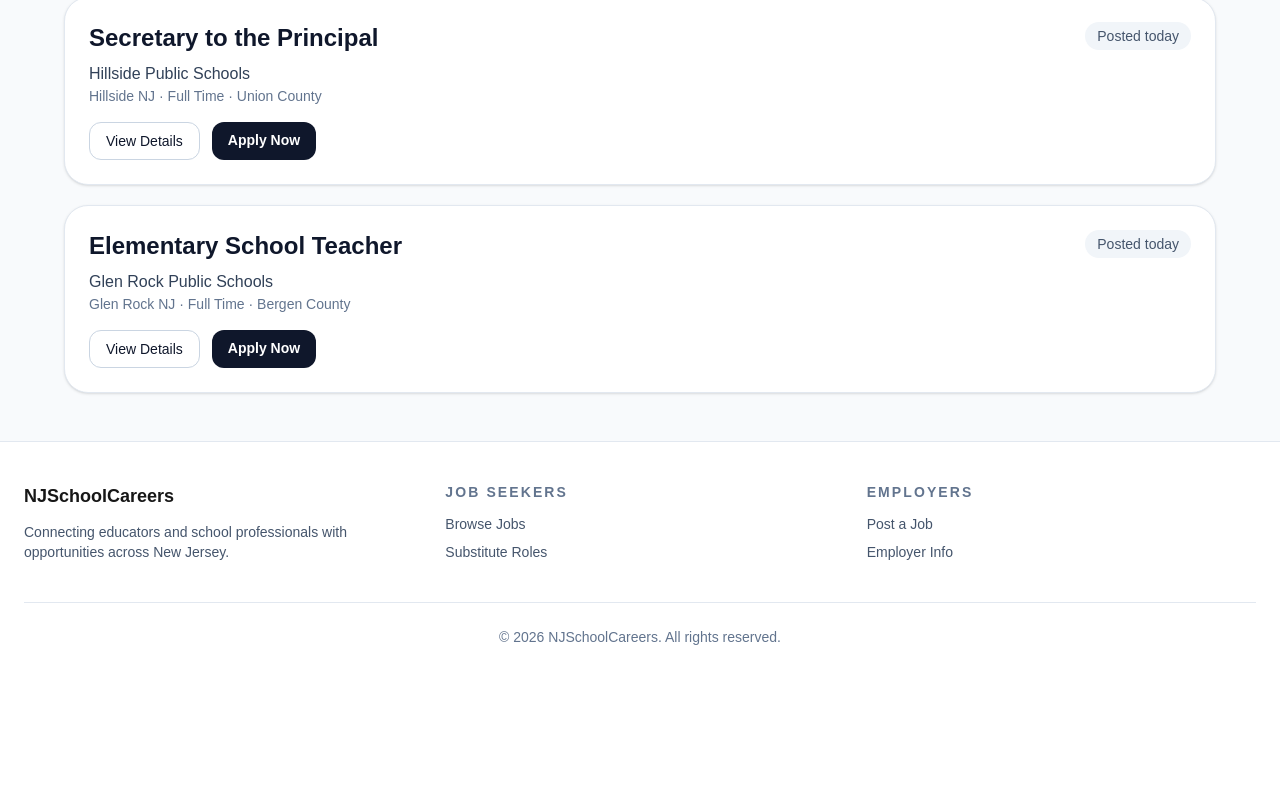
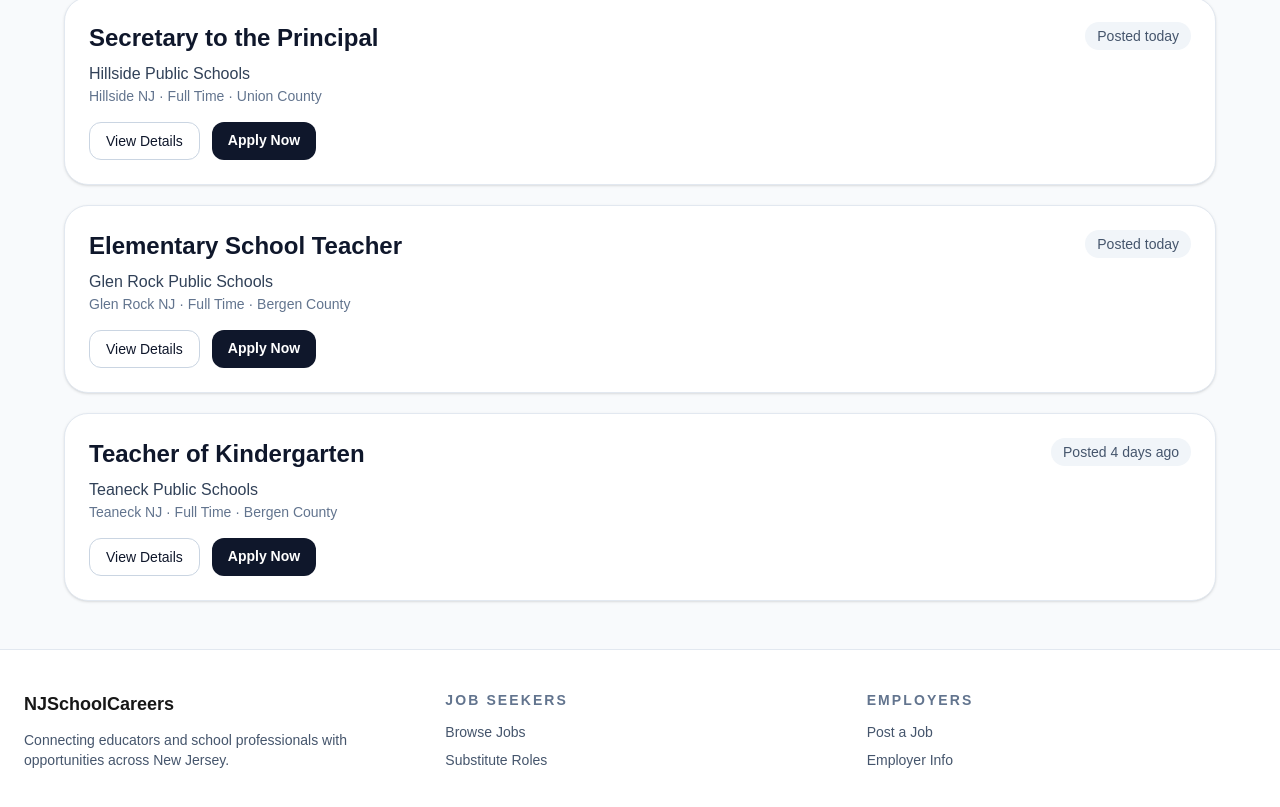
Before and after one commit to njwilkin1/nj-school-careers, a Next.js app: page /jobs in a window 1280 px wide. Shown: the part 1983-2790 px from the top of the page. Before the commit the page ends 2670 px from the top, so only its background shows below. Built offline with nearby package versions, Linux system fonts and the light colour scheme.

Commit message:
added jobs

```diff
--- /dev/null
+++ b/app/api/unsubscribe/route.ts
@@ -0,0 +1,37 @@
+import { NextResponse } from "next/server";
+import { createClient } from "@supabase/supabase-js";
+
+export async function GET(req: Request) {
+  const { searchParams } = new URL(req.url);
+  const email = searchParams.get("email");
+
+  if (!email) {
+    return new Response("Missing email", { status: 400 });
+  }
+
+  const supabase = createClient(
+    process.env.SUPABASE_URL!,
+    process.env.SUPABASE_SERVICE_ROLE_KEY!
+  );
+
+  const { error } = await supabase
+    .from("job_alert_subscribers")
+    .delete()
+    .eq("email", email);
+
+  if (error) {
+    return new Response("Error unsubscribing", { status: 500 });
+  }
+
+  return new Response(
+    `
+    <html>
+      <body style="font-family: Arial; padding:40px;">
+        <h2>You have been unsubscribed.</h2>
+        <p>You will no longer receive job alerts.</p>
+      </body>
+    </html>
+    `,
+    { headers: { "Content-Type": "text/html" } }
+  );
+}
--- a/data/jobs.ts
+++ b/data/jobs.ts
@@ -201,5 +201,29 @@
       "Must complete criminal history process"
     ],
     "slug": "spanish-teacher-garfield-school-district-garfield-nj"
+  },
+  {
+    "title": "Teacher of Kindergarten",
+    "district": "Teaneck Public Schools",
+    "location": "Teaneck NJ",
+    "county": "Bergen County",
+    "type": "Full Time",
+    "posted": "2026-04-02",
+    "applyUrl": "https://www.applitrack.com/teaneck/onlineapp/_application.aspx?posJobCodes=1923&posFirstChoice=Elementary%20School%20Teaching&posSpecialty=",
+    "overview": "Under the direction of the Building Principal is responsible for instructing students in Kindergarten by creating lesson plans in subjects such as reading, writing, math, social studies and social and emotional learning as well as integrating with specialists in foreign languages, science, physical education, design, and music.",
+    "responsibilities": [
+      "Demonstrate a comprehensive knowledge of the content field and describe ways in which the content can be organized into lessons for elementary students",
+      "Ability to maintain a positive learning environment and develop students' knowledge and skills",
+      "Proven ability to work harmoniously with diverse populations Become an expert with established curricula",
+      "Meet, take attendance and instruct assigned classes in the locations and at the times designated",
+      "Develop and implement daily or weekly lesson plans and instructional materials in order to adapt the curriculum to the needs of the students",
+      "Create a classroom environment that is conducive to learning and appropriate to the maturity and interests of the students.",
+      "Establish and maintain standards of student behavior needed to achieve a functional learning atmosphere in the classroom"
+    ],
+    "requirements": [
+      "Standards New Jersey Department of Education Teacher of Elementary P3 or K6.",
+      "Qualified candidates must have strong collaborative, planning and performance assessment skills; be knowledgeable in a variety of teaching strategies and a demonstrated ability to work harmoniously in a multicultural, diverse community."
+    ],
+    "slug": "teacher-of-kindergarten-teaneck-public-schools-teaneck-nj"
   }
 ];
```
Also changed, not shown: imports/jobs.csv.
